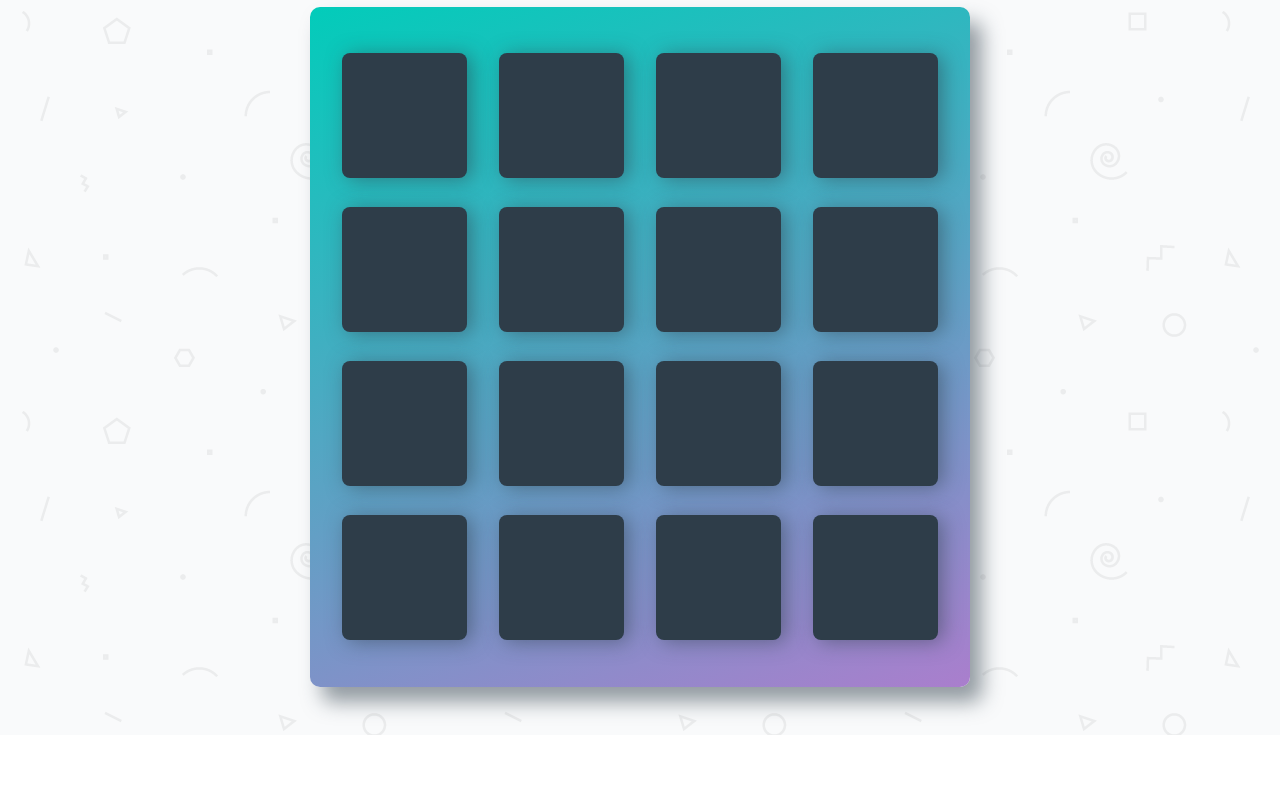
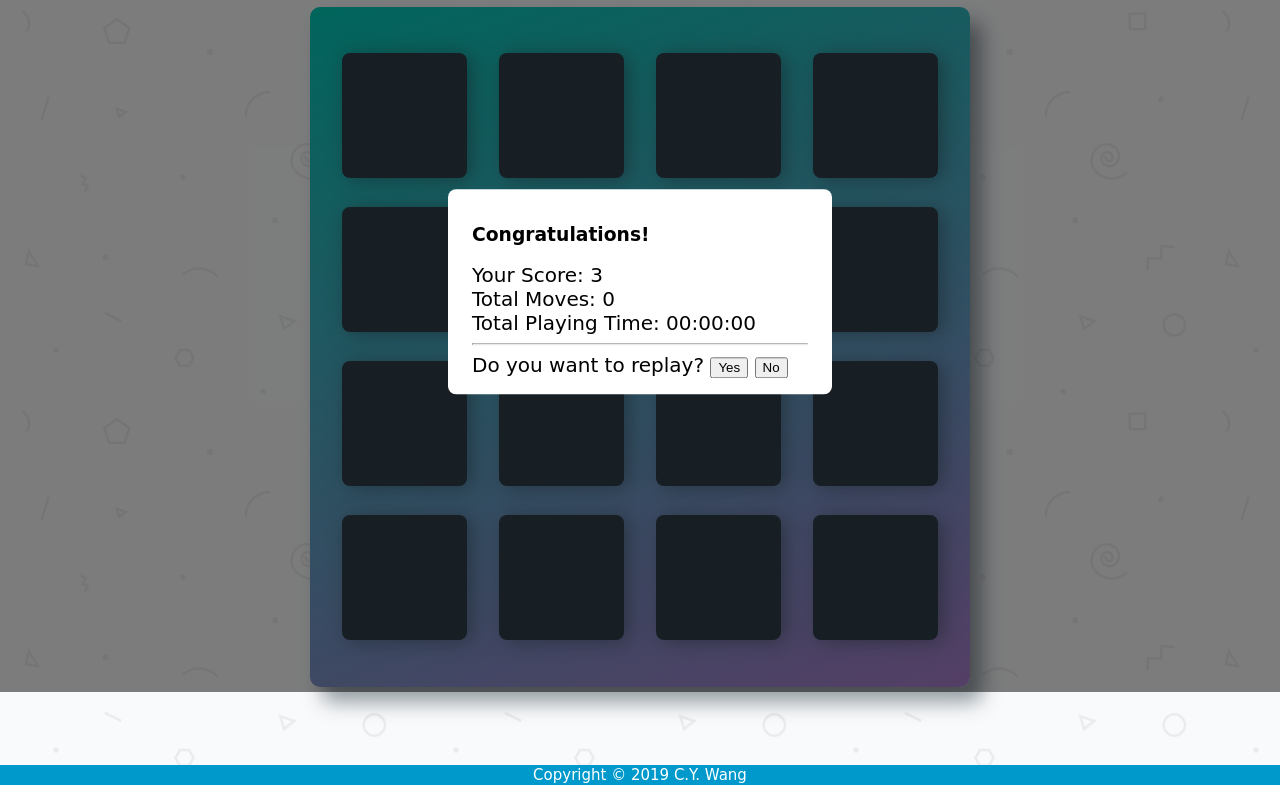
Before and after one commit to chingyaw/memory_game, a plain HTML site: page index.html in a window 1280 px wide. Shown: the part 108-893 px from the top of the page. Before the commit the page ends 843 px from the top, so only its background shows below. Drawn offline with Linux system fonts and the light colour scheme; a web font is replaced by a local one.

Commit message:
Add score information to the result modal

```diff
--- a/css/app.css
+++ b/css/app.css
@@ -82,9 +82,6 @@ h1 {
 }
 
 
-
-
-
 .modal {
     position: fixed;
     left: 0;
@@ -126,11 +123,23 @@ h1 {
     transition: visibility 0s linear 0s, opacity 0.25s 0s, transform 0.25s;
 }
 
-.ranking-result {
-    background-color: lightgray;
+.score {
+    font-size: 20px;
 }
 
+.replay-option {
+    font-size: 20px;
+}
 
+/* footer */
+.footer {
+    margin: 30px 0 0 0;
+    background-color: #0099cc;
+    color: #ffffff;
+    text-align: center;
+    font-size: 15px;
+    padding: 1px;
+}
 
 /*
  * Styles for the Score Panel
--- a/index.html
+++ b/index.html
@@ -84,15 +84,18 @@
         </ul>
     </div>
 
+    <footer class="footer">Copyright © 2019 C.Y. Wang</footer>
+
     <div class="modal">
         <div class="modal-content">
             <h3>Congratulations!</h3>
             <div class="score">
                 <div class="ranking-result"></div>
                 <div class="move-result"></div>
-            <div class="play-time-result"></div>
+                <div class="totaltime-result"></div>
             </div>
-        <div>
+            <hr>
+            <div class="replay-option">
                 Do you want to replay?
                 <button class="replay">Yes</button>
                 <button class="cancel">No</button>
--- a/js/app.js
+++ b/js/app.js
@@ -21,7 +21,7 @@ let openedCards = []; // track current open cards. If it hits 2 but two cards ar
 let matchedPairs = 0; // max = 8, using this variable to determine if all the cards are matched
 let waiting = false; // user can't open new card while in waiting state (waiting = true when two cards are not matched and waiting for 'close' cards
 let openCount = 0; // total open count. it's used for determining player's performance (ranking)
-let moveCount = 0;
+let moveCount = 0; // moveCount = openCount / 2, counting by pairs
 
 // Timer
 let playTimer; // to display user's playing time
@@ -160,7 +160,7 @@ function openCard(evt) {
 
                     if (matchedPairs === 8) {
                         clearInterval(playTimer);
-                        toggleModal();
+                        generateResult();
                     }
                 } else {
                     // reset opened cards' properties
@@ -182,8 +182,7 @@ function openCard(evt) {
 }
 
 function startGame() {
-
-    // stop timer
+    // stop timer, if the timer has been triggered before
     if (playTimer) {
         clearInterval(playTimer);
     }
@@ -208,7 +207,15 @@ function startGame() {
 
 function generateResult() {
     const rankingResultElement = document.querySelector('.ranking-result');
-    rankingResultElement.textContent = (moveCount - 1) / ;
+    const moveResultElement = document.querySelector('.move-result');
+    const totalTimeResultElement = document.querySelector('.totaltime-result');
+
+    const ranking = 3.0 - parseInt((moveCount - 1) / 8) * 0.5;
+    rankingResultElement.textContent = `Your Score: ${ranking}`;
+
+    moveResultElement.textContent = `Total Moves: ${moveCount}`;
+    totalTimeResultElement.textContent = 'Total Playing Time: ' + convertSecondsToHHMMSS(totalTimeInSeconds);
+
     toggleModal();
 }
 
```
Lines whose indentation alone changed are shown as unchanged.
